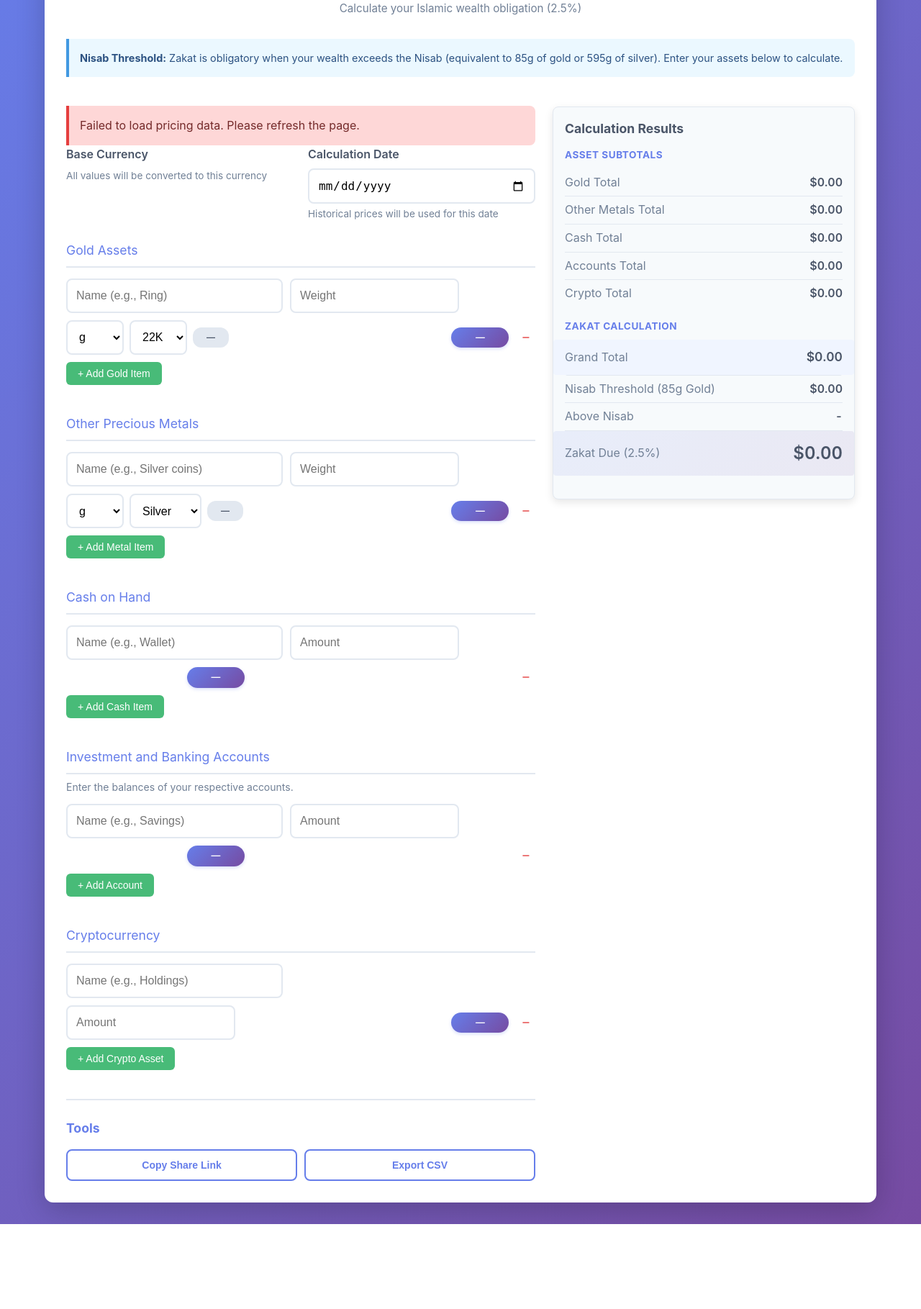
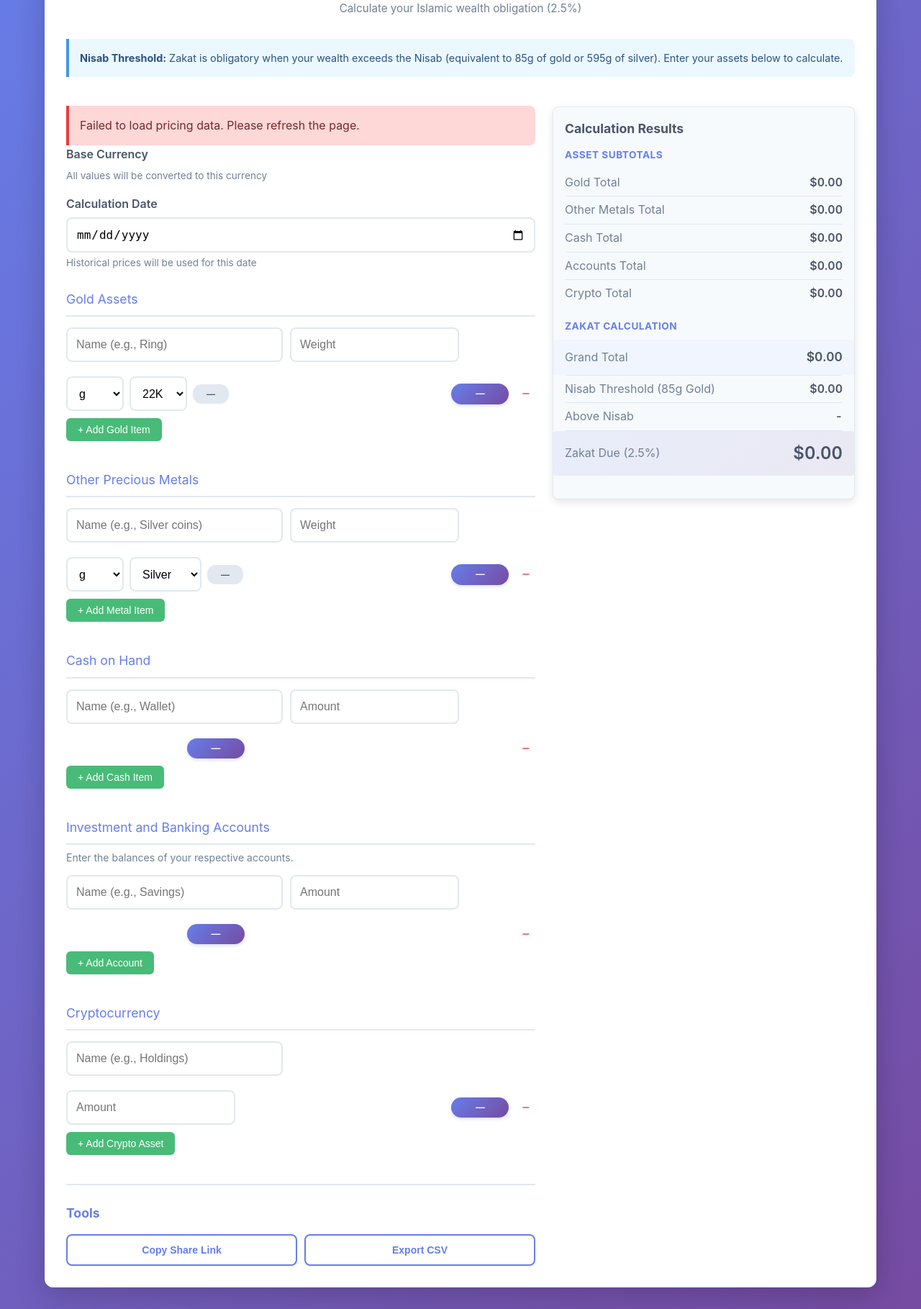
Before and after one commit to ace63093/zakatcalc, a Flask app: page / in a window 1280 px wide. Shown: the part 182-2001 px from the top of the page at 72% size. Before the commit the page ends 1883 px from the top, so only its background shows below. Run offline with Flask 3, Linux system fonts and the light colour scheme; some libraries are stand-ins or nearby versions.

Commit message:
Fix responsive layout: single-row desktop, compact wrap

```diff
--- a/app/templates/base.html
+++ b/app/templates/base.html
@@ -27,7 +27,7 @@
         }
         .container {
             width: 100%;
-            max-width: 1240px;
+            max-width: 1320px;
             margin: 0 auto;
             background: white;
             border-radius: 12px;
@@ -194,7 +194,7 @@
         }
         .asset-row {
             display: flex;
-            flex-wrap: wrap;
+            flex-wrap: nowrap;
             gap: 10px;
             margin-bottom: 10px;
             align-items: center;
@@ -535,7 +535,7 @@
                 width: 100%;
             }
             .container {
-                max-width: 1240px;
+                max-width: 1320px;
             }
             .page-content {
                 width: 100%;
@@ -560,6 +560,37 @@
             .app-grid,
             .calculator-layout {
                 grid-template-columns: 1fr;
+            }
+            .asset-row {
+                flex-wrap: wrap;
+            }
+            .asset-row::after {
+                content: "";
+                flex-basis: 100%;
+                order: 70;
+                height: 0;
+            }
+            .group-middle-secondary {
+                order: 80;
+            }
+        }
+
+        @media (min-width: 1280px) and (max-width: 1359px) {
+            .asset-row {
+                flex-wrap: wrap;
+            }
+            .asset-row::after {
+                content: "";
+                flex-basis: 100%;
+                order: 70;
+                height: 0;
+            }
+            .group-middle-secondary {
+                order: 80;
+            }
+            .form-row {
+                flex-direction: column;
+                gap: 15px;
             }
         }
 
```
